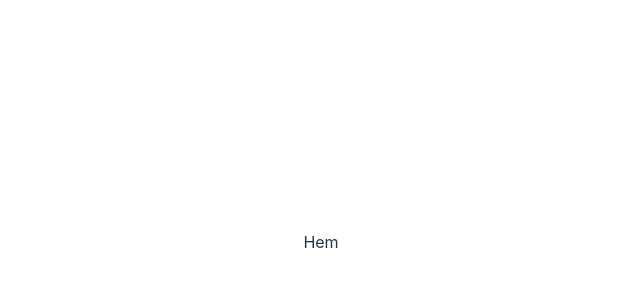
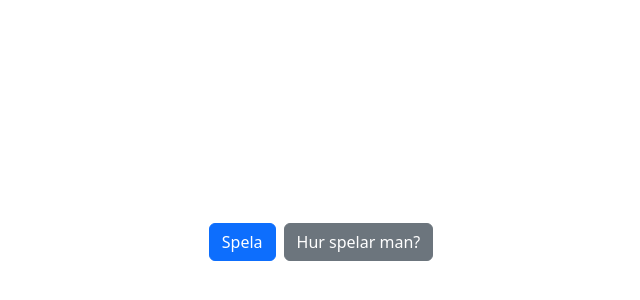
Before and after one commit to lukaskuh/movieguesser, a React (Vite) app: page / in a window 1280 px wide. Shown: the part 158-458 px from the top of the page, without its empty margins (319-959 px from the left). Built offline with nearby package versions, Linux system fonts and the light colour scheme.

Commit message:
Fixed Homepage with links: "Play" and "HowToPlay"

```diff
--- a/package.json
+++ b/package.json
@@ -10,6 +10,7 @@
     "preview": "vite preview"
   },
   "dependencies": {
+    "bootstrap": "^5.3.3",
     "react": "^18.3.1",
     "react-dom": "^18.3.1",
     "react-router-dom": "^6.26.2"
--- a/src/App.jsx
+++ b/src/App.jsx
@@ -1,8 +1,7 @@
 import { useState } from 'react'
-import reactLogo from './assets/react.svg'
-import viteLogo from '/vite.svg'
 import './App.css'
 import { Outlet } from 'react-router-dom'
+import 'bootstrap/dist/css/bootstrap.css'
 
 function App() {
   console.log("hej");
--- a/src/Home.jsx
+++ b/src/Home.jsx
@@ -1,7 +1,16 @@
+import { Link } from "react-router-dom"
+
 export default function Home() {
     console.log("hem")
 
     return (
-        <p>Hem</p>
+        <div className="d-flex gap-2">
+            <Link className="btn btn-primary" to="/play">
+                Spela
+            </Link>
+            <Link className="btn btn-secondary" to="/how-to-play">
+                Hur spelar man?
+            </Link>
+        </div>
     )
 }
--- /dev/null
+++ b/src/HowToPlay.jsx
@@ -0,0 +1,4 @@
+export default function HowToPlay() {
+
+    return (<p>How To Play</p>)
+}
--- a/src/router.jsx
+++ b/src/router.jsx
@@ -2,6 +2,7 @@ import { createBrowserRouter } from "react-router-dom";
 import App from './App';
 import Home from './Home';
 import Play from './Play';
+import HowToPlay from "./HowToPlay";
 import ErrorPage from "./ErrorPage";
 import { movieLoader } from "./loader";
 
@@ -15,6 +16,9 @@ const router = createBrowserRouter([
             Component: Play,
             loader: movieLoader,
         }, {
+          path: "how-to-play",
+          Component: HowToPlay,
+        }, {
             index: true,
             Component: Home,
         }]
```
Also changed, not shown: 1 other file (tests, documents, lock files or other folders).
